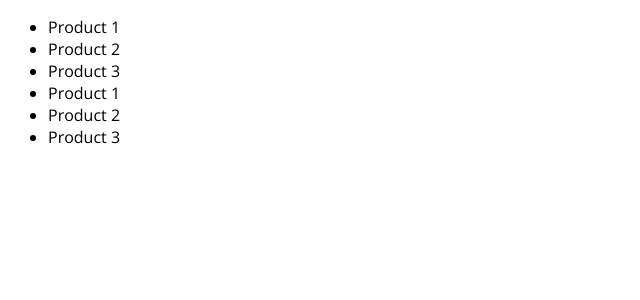
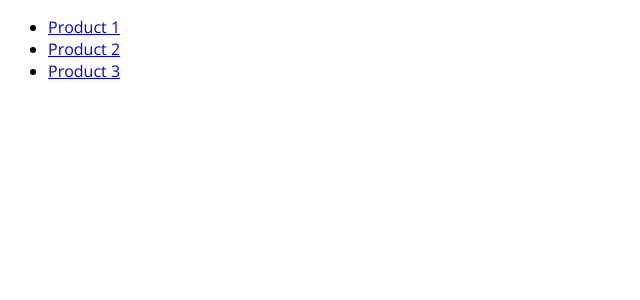
Before and after one commit to HuseyinSoylu/nextjs-projects, a Next.js app: page / in a window 1280 px wide. Shown: the top 300 px of the page, without its empty margins (0-640 px from the left). Built offline with nearby package versions, Linux system fonts and the light colour scheme.

Commit message:
static paths added

```diff
--- a/data/dummy-backend.json
+++ b/data/dummy-backend.json
@@ -1,7 +1,7 @@
 {
   "products": [
-    { "id": "p1", "title": "Product 1" },
-    { "id": "p2", "title": "Product 2" },
-    { "id": "p3", "title": "Product 3" }
+    { "id": "p1", "title": "Product 1", "desc": "desc for product 1" },
+    { "id": "p2", "title": "Product 2", "desc": "desc for product 2" },
+    { "id": "p3", "title": "Product 3", "desc": "desc for product 3" }
   ]
 }
--- a/pages/index.js
+++ b/pages/index.js
@@ -1,23 +1,22 @@
 import path from "path";
 import fs from "fs/promises";
-
+import Link from "next/link";
 function HomePage(props) {
   const { products } = props;
 
   return (
     <ul>
-      <li>Product 1</li>
-      <li>Product 2</li>
-      <li>Product 3</li>
       {products.map((product) => (
-        <li key={product.id}>{product.title}</li>
+        <li key={product.id}>
+          <Link href={`/${product.id}`}>{product.title}</Link>
+        </li>
       ))}
     </ul>
   );
 }
 
 export async function getStaticProps(context) {
-  console.log("(Re-)Generating...");
+  console.log("Test for static prop update");
   const filePath = path.join(process.cwd(), "data", "dummy-backend.json");
   const jsonData = await fs.readFile(filePath);
   const data = JSON.parse(jsonData);
```
Also changed, not shown: pages/[pid].js (added, +46 -0 lines).
